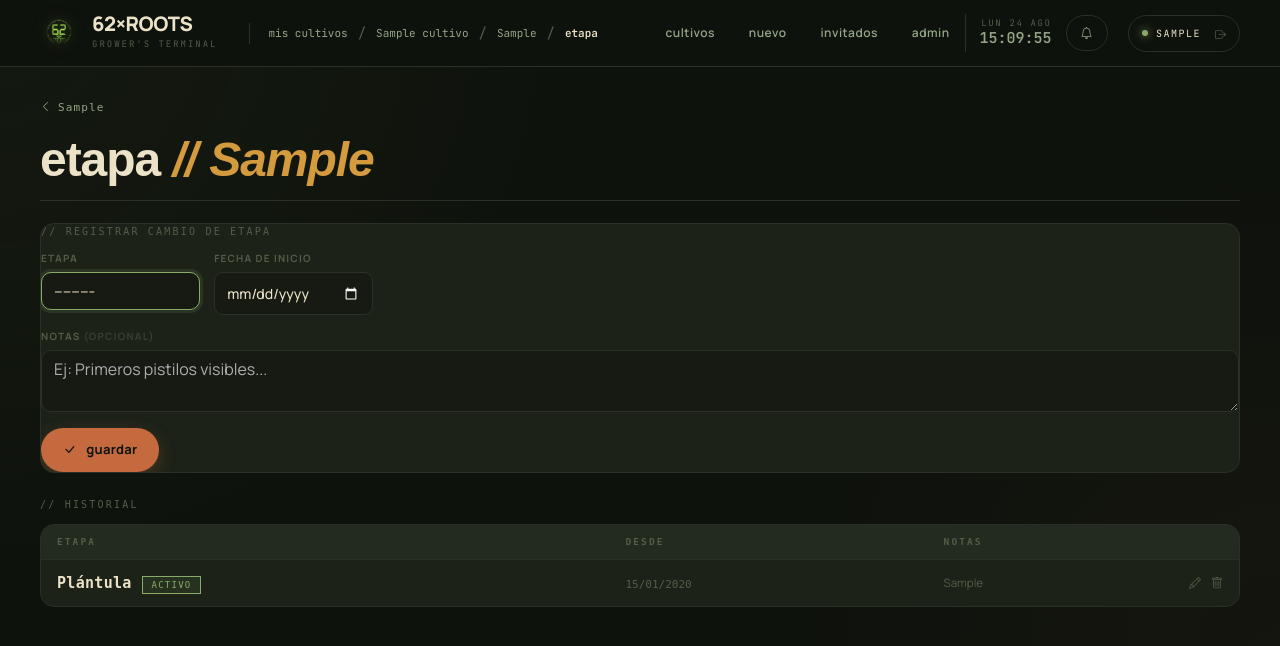
After one commit to alansaja13/62xroots, a Django app: page /planta/1/etapa/ in a window 1280 px wide. The commit adds this page. Shown: the top 646 px of the page. Run offline with Django 5.2, Linux system fonts and the light colour scheme; a user stored in the database is signed in; tables that the repository leaves empty hold one stand-in row (values such as "Sample post"); some libraries are stand-ins or nearby versions.

Commit message:
Feat: etapas de crecimiento por planta + soporte autoflorecientes
Agrega CambioEtapaPlanta (historial versionado por planta, mismo patron que
CambioFotoperiodo) y Planta.tipo (foto/auto). El ambiente compartido de la
carpa ya no se evalua contra un unico Cultivo.estado global -- ahora
etapa_efectiva_cultivo() en utils.py resuelve la etapa mas avanzada entre las
plantas activas, para que el semaforo de VPD/temp/HR responda a la planta que
mas lo necesita (ej. riesgo de botritis en flora tardia) en vez de un promedio
o un estado unico que no representa a plantas en fases distintas -- el caso
real de las autoflorecientes del cultivo #2.

ParametroIdeal pasa de 4 etapas (vegetativo/floracion/secado, +plantula de la
sesion anterior) a 7 granulares (separa veg y flora en temprano/tardio), con
los rangos VPD de la tabla de referencia del informe. Cultivo.estado se queda
como esta -- sigue siendo el estado administrativo (marcar_flora, finalizar,
filtro activos/finalizados), ya no alimenta ParametroIdeal directamente.

Plantas sin CambioEtapaPlanta todavia caen a un default mapeado desde
Cultivo.estado, asi que no hay regresion para cultivos existentes.

Nueva pantalla /planta/<id>/etapa/ (historial + alta), chip de etapa en
planta_detail y en cada card de cultivo_detail.

Co-Authored-By: Claude Sonnet 5 <noreply@anthropic.com>

```diff
--- a/growlog/urls.py
+++ b/growlog/urls.py
@@ -137,4 +137,9 @@ urlpatterns = [
     path("cultivo/<slug:slug>/fotoperiodo/", views.fotoperiodo_list, name="fotoperiodo_list"),
     path("fotoperiodo/<int:pk>/editar/", views.cambio_fotoperiodo_editar, name="cambio_fotoperiodo_editar"),
     path("fotoperiodo/<int:pk>/eliminar/", views.cambio_fotoperiodo_eliminar, name="cambio_fotoperiodo_eliminar"),
+
+    # CambioEtapaPlanta
+    path("planta/<int:pk>/etapa/", views.planta_etapa_list, name="planta_etapa_list"),
+    path("etapa-planta/<int:pk>/editar/", views.cambio_etapa_planta_editar, name="cambio_etapa_planta_editar"),
+    path("etapa-planta/<int:pk>/eliminar/", views.cambio_etapa_planta_eliminar, name="cambio_etapa_planta_eliminar"),
 ]
--- a/growlog/views.py
+++ b/growlog/views.py
@@ -33,13 +33,16 @@ def staff_required(view_func):
     return _wrapped
 
 from .models import (
-    CambioFotoperiodo, CanopySnapshot, ColaPosicion, CostoEnergetico, Cultivo, Equipo,
+    CambioEtapaPlanta, CambioFotoperiodo, CanopySnapshot, ColaPosicion, CostoEnergetico, Cultivo, Equipo,
     LecturaMedidor, MedicionAmbiente, MedicionEC, MedicionPlanta, Nutriente,
     NutrienteAplicado, Evento, Planta, ParametroIdeal, PushSubscription, Riego, RiegoPlanta,
     Tarea, TarifaElectrica,
     POSICION_TENT_COORDS,
 )
-from .utils import get_cambio_fotoperiodo_activo, calcular_luz_estado, get_flip_a_flora
+from .utils import (
+    get_cambio_fotoperiodo_activo, calcular_luz_estado, get_flip_a_flora,
+    etapa_efectiva_cultivo, etapa_efectiva_planta,
+)
 
 _DT_FMT = "%Y-%m-%dT%H:%M"
 
@@ -143,12 +146,13 @@ class NuevoCultivoForm(forms.ModelForm):
 class PlantaForm(forms.ModelForm):
     class Meta:
         model = Planta
-        fields = ["apodo", "strain", "posicion_tent", "dias_flora_estimados",
+        fields = ["apodo", "strain", "tipo", "posicion_tent", "dias_flora_estimados",
                   "indica_sativa_ratio", "thc_estimado", "yield_estimado_g",
                   "yield_real_g", "estado", "notas_genetica", "archivado"]
         widgets = {
             "apodo": forms.TextInput(attrs={"class": "form-control", "autofocus": True}),
             "strain": forms.TextInput(attrs={"class": "form-control"}),
+            "tipo": forms.Select(attrs={"class": "form-select"}),
             "posicion_tent": forms.Select(attrs={"class": "form-select"}),
             "dias_flora_estimados": forms.NumberInput(attrs={"class": "form-control field-narrow"}),
             "indica_sativa_ratio": forms.TextInput(attrs={"class": "form-control field-narrow", "placeholder": "Ej: 70/30"}),
@@ -386,6 +390,17 @@ class CambioFotoperiodoForm(forms.ModelForm):
         }
 
 
+class CambioEtapaPlantaForm(forms.ModelForm):
+    class Meta:
+        model = CambioEtapaPlanta
+        fields = ["etapa", "fecha_inicio", "notas"]
+        widgets = {
+            "etapa": forms.Select(attrs={"class": "form-select", "autofocus": True}),
+            "fecha_inicio": forms.DateInput(attrs={"class": "form-control field-narrow", "type": "date"}),
+            "notas": forms.Textarea(attrs={"class": "form-control", "rows": 2, "placeholder": "Ej: Primeros pistilos visibles..."}),
+        }
+
+
 class QuickEventoForm(forms.Form):
     tipo = forms.ChoiceField(
         choices=Evento.TIPO_CHOICES,
@@ -437,11 +452,13 @@ def dashboard(request):
             ultima = c.mediciones.first()
             semaforo = None
             if ultima:
-                try:
-                    param = ParametroIdeal.objects.get(etapa=c.estado)
-                    semaforo = _evaluar_ambiente(ultima, param)
-                except ParametroIdeal.DoesNotExist:
-                    pass
+                etapa = etapa_efectiva_cultivo(c)
+                if etapa:
+                    try:
+                        param = ParametroIdeal.objects.get(etapa=etapa)
+                        semaforo = _evaluar_ambiente(ultima, param)
+                    except ParametroIdeal.DoesNotExist:
+                        pass
             result.append({"cultivo": c, "ultima_medicion": ultima, "semaforo": semaforo,
                             "plantas_count": c.plantas.filter(estado="activa").count()})
         return result
@@ -490,14 +507,20 @@ def cultivo_detail(request, slug):
     tareas_completadas = cultivo.tareas.filter(completada=True).order_by("-completada_en")[:5]
     ultimos_registros = _build_timeline(cultivo, limit=8)
     plantas_count = cultivo.plantas.filter(estado="activa").count()
-    plantas = cultivo.plantas.all()
+    plantas = list(cultivo.plantas.all())
+    etapa_display_map = dict(CambioEtapaPlanta.ETAPA_CHOICES)
+    for p in plantas:
+        p.etapa_actual = etapa_efectiva_planta(p)
+        p.etapa_actual_display = etapa_display_map.get(p.etapa_actual)
     semaforo = None
     if ultima_medicion:
-        try:
-            param = ParametroIdeal.objects.get(etapa=cultivo.estado)
-            semaforo = _evaluar_ambiente(ultima_medicion, param)
-        except ParametroIdeal.DoesNotExist:
-            pass
+        etapa = etapa_efectiva_cultivo(cultivo)
+        if etapa:
+            try:
+                param = ParametroIdeal.objects.get(etapa=etapa)
+                semaforo = _evaluar_ambiente(ultima_medicion, param)
+            except ParametroIdeal.DoesNotExist:
+                pass
     fotoperiodo_activo = get_cambio_fotoperiodo_activo(cultivo, timezone.now())
     luz_estado_actual = None
     if fotoperiodo_activo:
@@ -782,12 +805,15 @@ def planta_detail(request, pk):
         planta.riegos_detalle.select_related("riego").order_by("-riego__timestamp")[:20]
     )
     eventos = list(planta.eventos.order_by("-timestamp")[:20])
+    etapa_actual = etapa_efectiva_planta(planta)
     return render(request, "growlog/planta_detail.html", {
         "planta": planta, "mediciones": mediciones,
         "fotos": fotos,
         "cultivo": planta.cultivo,
         "riegos_planta": riegos_planta,
         "eventos": eventos,
+        "etapa_actual": etapa_actual,
+        "etapa_actual_display": dict(CambioEtapaPlanta.ETAPA_CHOICES).get(etapa_actual),
     })
 
 
@@ -1268,6 +1294,78 @@ def cambio_fotoperiodo_eliminar(request, pk):
         "title": f"Eliminar fotoperiodo {cambio.fotoperiodo}",
         "object_name": f"{cambio.fotoperiodo} · desde {cambio.fecha_inicio}",
         "back_url": reverse("growlog:cambio_fotoperiodo_editar", args=[pk]),
+    })
+
+
+# ---------------------------------------------------------------------------
+# CambioEtapaPlanta
+# ---------------------------------------------------------------------------
+
+@login_required
+@staff_required
+def planta_etapa_list(request, pk):
+    planta = get_object_or_404(Planta, pk=pk)
+    historial = planta.cambios_etapa.order_by("-fecha_inicio")
+
+    if request.method == "POST":
+        form = CambioEtapaPlantaForm(request.POST)
+        if form.is_valid():
+            cambio = form.save(commit=False)
+            cambio.planta = planta
+            try:
+                cambio.full_clean()
+                cambio.save()
+                messages.success(request, f"Etapa {cambio.get_etapa_display()} guardada.")
+                return redirect("growlog:planta_etapa_list", pk=pk)
+            except Exception as e:
+                form.add_error(None, str(e))
+    else:
+        form = CambioEtapaPlantaForm(initial={"fecha_inicio": timezone.localdate()})
+
+    return render(request, "growlog/etapa_planta.html", {
+        "planta": planta,
+        "cultivo": planta.cultivo,
+        "historial": historial,
+        "form": form,
+    })
+
+
+@login_required
+@staff_required
+def cambio_etapa_planta_editar(request, pk):
+    cambio = get_object_or_404(CambioEtapaPlanta, pk=pk)
+    planta = cambio.planta
+    form = CambioEtapaPlantaForm(request.POST or None, instance=cambio)
+    if form.is_valid():
+        try:
+            obj = form.save(commit=False)
+            obj.full_clean()
+            obj.save()
+            messages.success(request, "Etapa actualizada.")
+            return redirect("growlog:planta_etapa_list", pk=planta.pk)
+        except Exception as e:
+            form.add_error(None, str(e))
+    return render(request, "growlog/crud_form.html", {
+        "form": form,
+        "title": f"Editar etapa — {planta.apodo}",
+        "back_url": reverse("growlog:planta_etapa_list", args=[planta.pk]),
+        "delete_url": reverse("growlog:cambio_etapa_planta_eliminar", args=[pk]),
+    })
+
+
+@login_required
+@staff_required
+def cambio_etapa_planta_eliminar(request, pk):
+    cambio = get_object_or_404(CambioEtapaPlanta, pk=pk)
+    planta = cambio.planta
+    if request.method == "POST":
+        cambio.delete()
+        messages.success(request, "Registro de etapa eliminado.")
+        return redirect("growlog:planta_etapa_list", pk=planta.pk)
+    return render(request, "growlog/crud_delete.html", {
+        "title": f"Eliminar etapa {cambio.get_etapa_display()}",
+        "object_name": f"{cambio.get_etapa_display()} · desde {cambio.fecha_inicio}",
+        "back_url": reverse("growlog:cambio_etapa_planta_editar", args=[pk]),
     })
 
 
--- a/templates/growlog/cultivo_detail.html
+++ b/templates/growlog/cultivo_detail.html
@@ -686,7 +686,10 @@
             </div>
             <div style="flex:1; min-width: 0;">
               <div class="cd-planta-row__name">{{ p.apodo }}</div>
-              <div class="cd-planta-row__sub">{{ p.strain|default:"sin strain" }} · {{ p.get_posicion_tent_display|lower }}</div>
+              <div class="cd-planta-row__sub">
+                {{ p.strain|default:"sin strain" }} · {{ p.get_posicion_tent_display|lower }}
+                {% if p.etapa_actual_display %} · {{ p.etapa_actual_display|lower }}{% endif %}
+              </div>
             </div>
             <span class="c-green mono" style="font-size:14px;">→</span>
           </a>
--- /dev/null
+++ b/templates/growlog/etapa_planta.html
@@ -0,0 +1,203 @@
+{% extends "base.html" %}
+{% block title %}Etapa · {{ planta.apodo }}{% endblock %}
+
+{% block crumb %}
+<div class="nav-crumb d-none d-lg-flex">
+  <span class="nav-crumb__item">mis cultivos</span>
+  <span class="nav-crumb__sep">/</span>
+  <a href="{% url 'growlog:cultivo_detail' cultivo.slug %}" class="nav-crumb__item" style="text-decoration:none;">{{ cultivo.nombre }}</a>
+  <span class="nav-crumb__sep">/</span>
+  <a href="{% url 'growlog:planta_detail' planta.pk %}" class="nav-crumb__item" style="text-decoration:none;">{{ planta.apodo }}</a>
+  <span class="nav-crumb__sep">/</span>
+  <span class="nav-crumb__item nav-crumb__item--last">etapa</span>
+</div>
+{% endblock %}
+
+{% block extra_head %}
+<style>
+  .tl-back {
+    display: inline-flex; align-items: center; gap: 6px;
+    font-family: "Geist Mono", monospace; font-size: 11px;
+    letter-spacing: .1em; color: var(--cream-soft);
+    text-decoration: none; margin-bottom: 20px;
+  }
+  .tl-back:hover { color: var(--green); }
+
+  .tl-header {
+    display: flex; align-items: baseline; gap: 18px;
+    margin-bottom: 22px; padding-bottom: 18px;
+    border-bottom: 1px solid var(--rule); flex-wrap: wrap;
+  }
+  .tl-title {
+    font-family: "Bricolage Grotesque", sans-serif;
+    font-variation-settings: "wdth" 85, "opsz" 96;
+    font-size: 48px; font-weight: 700; letter-spacing: -.022em;
+    line-height: .95; color: var(--cream); margin: 0;
+  }
+  .tl-title__accent { color: var(--honey); font-style: italic; }
+
+  .fp-form-grid {
+    display: grid; grid-template-columns: repeat(auto-fit, minmax(150px, 1fr)); gap: 14px;
+  }
+  .fp-field--full { grid-column: 1 / -1; }
+
+  .fp-table { width: 100%; border-collapse: separate; border-spacing: 0; }
+  .fp-table thead th {
+    font-family: "Geist Mono", monospace; font-size: 9.5px;
+    letter-spacing: .22em; text-transform: uppercase;
+    color: var(--fine); font-weight: 600;
+    background: var(--card-alt); border-bottom: 1px solid var(--rule);
+    padding: 10px 16px; text-align: left; white-space: nowrap;
+  }
+  .fp-table tbody td {
+    padding: 12px 16px; border-bottom: 1px solid var(--rule-soft);
+    vertical-align: middle; color: var(--cream);
+  }
+  .fp-table tbody tr:last-child td { border-bottom: none; }
+  .fp-table tbody tr:hover td { background: rgba(255,255,255,.012); }
+  .fp-table-scroll { overflow-x: auto; -webkit-overflow-scrolling: touch; }
+  @media (max-width: 640px) {
+    .fp-table thead th { padding: 10px 10px; letter-spacing: .12em; }
+    .fp-table tbody td { padding: 11px 10px; }
+  }
+
+  .fp-active-badge {
+    font-family: "Geist Mono", monospace; font-size: 9px;
+    letter-spacing: .14em; text-transform: uppercase;
+    padding: 3px 8px; border: 1px solid var(--green);
+    color: var(--green); background: var(--green-wash);
+    white-space: nowrap;
+  }
+  .fp-valor {
+    font-family: "Geist Mono", monospace; font-size: 15px;
+    font-weight: 700; color: var(--cream); letter-spacing: .02em;
+  }
+  .fp-fecha {
+    font-family: "Geist Mono", monospace; font-size: 11px; color: var(--fine);
+  }
+
+  .fp-empty {
+    text-align: center; padding: 48px 24px;
+    color: var(--fine); font-family: "Geist Mono", monospace; font-size: 12px;
+  }
+  .fp-empty__icon { font-size: 28px; opacity: .3; display: block; margin-bottom: 14px; }
+
+  .fp-section-title {
+    font-family: "Geist Mono", monospace; font-size: 10px;
+    letter-spacing: .22em; text-transform: uppercase;
+    color: var(--fine); margin-bottom: 12px;
+  }
+</style>
+{% endblock %}
+
+{% block content %}
+
+<a href="{% url 'growlog:planta_detail' planta.pk %}" class="tl-back">
+  <i class="bi bi-chevron-left"></i> {{ planta.apodo }}
+</a>
+
+<div class="tl-header">
+  <h1 class="tl-title">etapa <span class="tl-title__accent">// {{ planta.apodo }}</span></h1>
+</div>
+
+<!-- NUEVO REGISTRO -->
+<div class="panel" style="margin-bottom: 24px;">
+  <div class="fp-section-title">// registrar cambio de etapa</div>
+
+  <form method="post" novalidate>
+    {% csrf_token %}
+    {% if form.non_field_errors %}
+    <div class="alert alert-danger mono" style="font-size:12px; margin-bottom:14px;">
+      {{ form.non_field_errors }}
+    </div>
+    {% endif %}
+
+    <div class="fp-form-grid">
+      <div>
+        <label class="form-label mono" style="font-size:10px; letter-spacing:.12em; text-transform:uppercase; color:var(--fine);">
+          Etapa
+        </label>
+        {{ form.etapa }}
+        {% if form.etapa.errors %}
+        <div style="color:var(--rust); font-size:11px; margin-top:4px;">{{ form.etapa.errors }}</div>
+        {% endif %}
+      </div>
+
+      <div>
+        <label class="form-label mono" style="font-size:10px; letter-spacing:.12em; text-transform:uppercase; color:var(--fine);">
+          Fecha de inicio
+        </label>
+        {{ form.fecha_inicio }}
+        {% if form.fecha_inicio.errors %}
+        <div style="color:var(--rust); font-size:11px; margin-top:4px;">{{ form.fecha_inicio.errors }}</div>
+        {% endif %}
+      </div>
+
+      <div class="fp-field--full">
+        <label class="form-label mono" style="font-size:10px; letter-spacing:.12em; text-transform:uppercase; color:var(--fine);">
+          Notas <span style="opacity:.5;">(opcional)</span>
+        </label>
+        {{ form.notas }}
+      </div>
+    </div>
+
+    <div style="margin-top: 16px;">
+      <button type="submit" class="btn-brand">
+        <i class="bi bi-check-lg"></i> guardar
+      </button>
+    </div>
+  </form>
+</div>
+
+<!-- HISTORIAL -->
+<div class="fp-section-title">// historial</div>
+<div class="panel" style="overflow:hidden;">
+  {% if historial %}
+  <div class="fp-table-scroll">
+  <table class="fp-table">
+    <thead>
+      <tr>
+        <th>etapa</th>
+        <th>desde</th>
+        <th>notas</th>
+        <th style="width:80px;"></th>
+      </tr>
+    </thead>
+    <tbody>
+      {% for cambio in historial %}
+      <tr>
+        <td>
+          <span class="fp-valor">{{ cambio.get_etapa_display }}</span>
+          {% if forloop.first %}
+          <span class="fp-active-badge" style="margin-left:8px;">activo</span>
+          {% endif %}
+        </td>
+        <td><span class="fp-fecha">{{ cambio.fecha_inicio|date:"d/m/Y" }}</span></td>
+        <td class="c-fine" style="font-size:11.5px;">
+          {% if cambio.notas %}{{ cambio.notas|truncatechars:60 }}{% else %}—{% endif %}
+        </td>
+        <td style="text-align:right;">
+          <div style="display:flex; gap:10px; justify-content:flex-end;">
+            <a href="{% url 'growlog:cambio_etapa_planta_editar' cambio.pk %}" class="c-fine" style="font-size:12px;" title="Editar">
+              <i class="bi bi-pencil"></i>
+            </a>
+            <a href="{% url 'growlog:cambio_etapa_planta_eliminar' cambio.pk %}" class="c-fine" style="font-size:12px;" title="Eliminar">
+              <i class="bi bi-trash"></i>
+            </a>
+          </div>
+        </td>
+      </tr>
+      {% endfor %}
+    </tbody>
+  </table>
+  </div>
+  {% else %}
+  <div class="fp-empty">
+    <i class="bi bi-flower1 fp-empty__icon"></i>
+    Todavía no hay registros de etapa para esta planta.<br>
+    <span style="margin-top:6px; display:block;">Usá el formulario de arriba para agregar el primero.</span>
+  </div>
+  {% endif %}
+</div>
+
+{% endblock %}
```
Also changed, not shown: growlog/models.py (+47 -4 lines), growlog/utils.py (+53 -0 lines), seed.py (+33 -9 lines), templates/growlog/planta_detail.html (+9 -0 lines), growlog/migrations/0022_planta_tipo_alter_parametroideal_etapa_and_more.py (added), growlog/migrations/0023_split_parametro_ideal_veg_flora.py (added).
